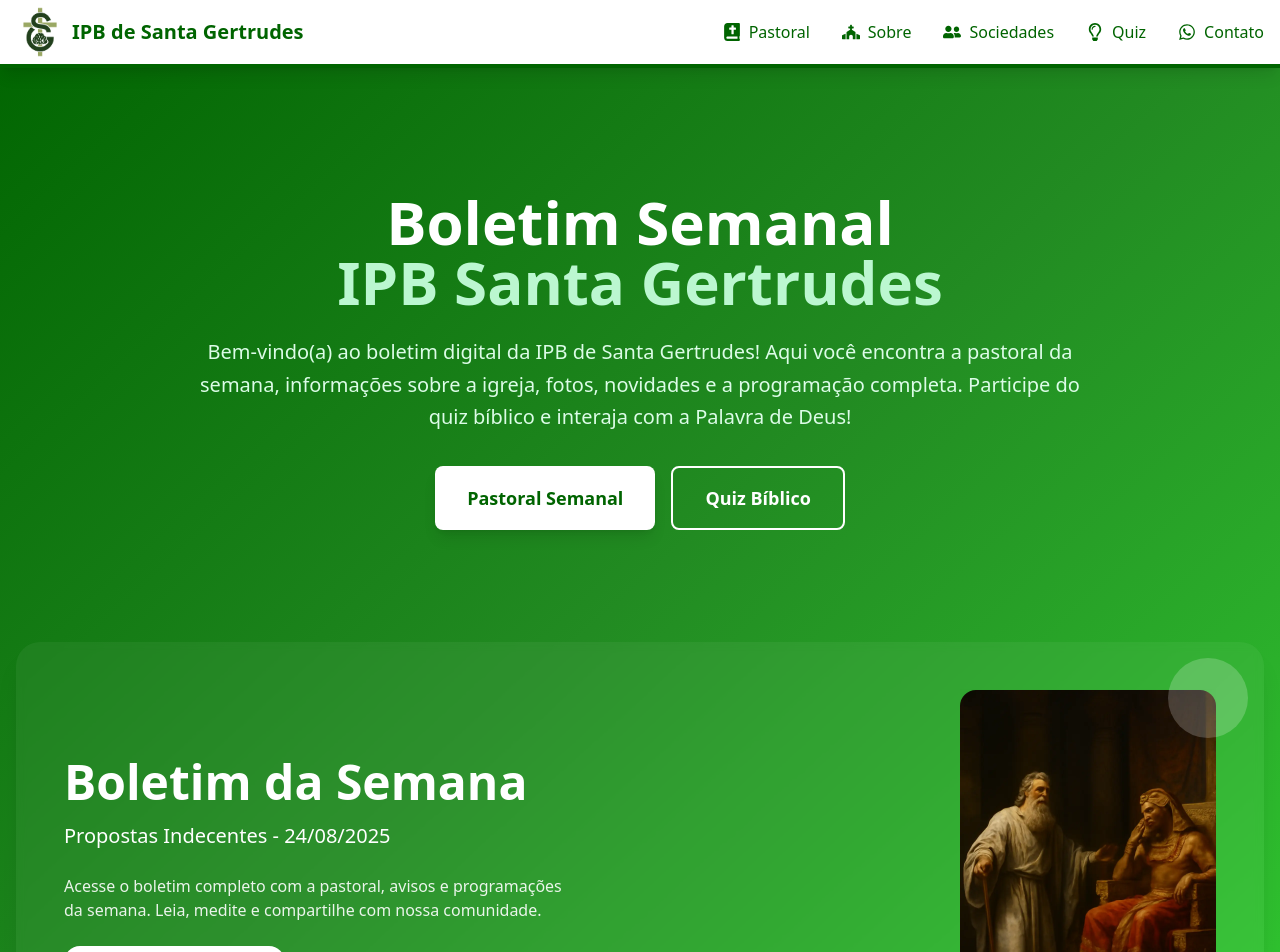
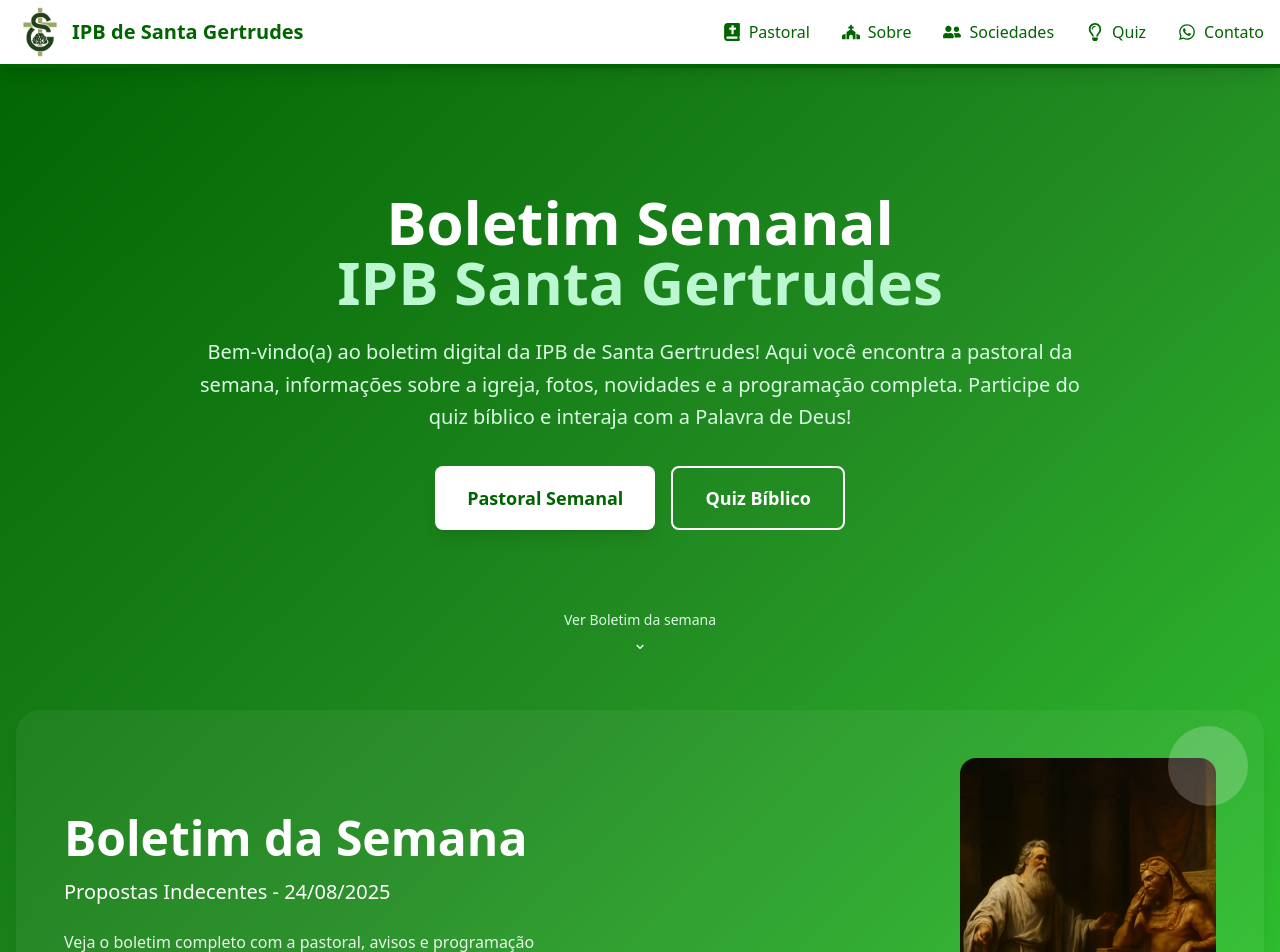
Before and after one commit to ViniciusMoraesTavares/Hub-boletim-ipbsg, a React (Vite) app: page / in a window 1280 px wide. Shown: the top 952 px of the page. Built offline with nearby package versions, Linux system fonts and the light colour scheme.

Commit message:
home ajustado

```diff
--- a/src/pages/Home.tsx
+++ b/src/pages/Home.tsx
@@ -45,6 +45,14 @@ const Home: React.FC = () => {
             </div>
           </div>
         </div>
+        <div className="mt-4 flex flex-col items-center space-y-1 animate-fadeIn">
+          <span className="text-green-100 font-medium text-sm text-center">
+            Ver Boletim da semana
+          </span>
+          <div className="flex flex-col items-center animate-bounce">
+            <span className="text-green-100 text-lg">⌄</span>
+          </div>
+        </div>
 
         {/* Hero do Boletim */}
         <div className="container mx-auto px-4 py-12 relative z-10">
@@ -53,7 +61,7 @@ const Home: React.FC = () => {
               <h2 className="text-4xl md:text-5xl font-bold mb-4">Boletim da Semana</h2>
               <p className="text-lg md:text-xl mb-6">Propostas Indecentes - 24/08/2025</p>
               <p className="mb-6 text-white/90">
-                Acesse o boletim completo com a pastoral, avisos e programações da semana. Leia, medite e compartilhe com nossa comunidade.
+                Veja o boletim completo com a pastoral, avisos e programação semanal. Participe da vida da igreja e acompanhe tudo que acontece na nossa comunidade.
               </p>
               <a
                 href={atual}
@@ -90,7 +98,7 @@ const Home: React.FC = () => {
                     Clique para <br></br>
                     abrir Boletim
                   </span>
-                    <ArrowRight size={24} className="mr-3" />
+                  <ArrowRight size={24} className="mr-3" />
                 </div>
                 <div className="absolute -top-8 -right-8 w-20 h-20 bg-white rounded-full opacity-20 animate-pulse"></div>
                 <div className="absolute -bottom-10 left-10 w-16 h-16 bg-white rounded-full opacity-20 animate-pulse"></div>
```
